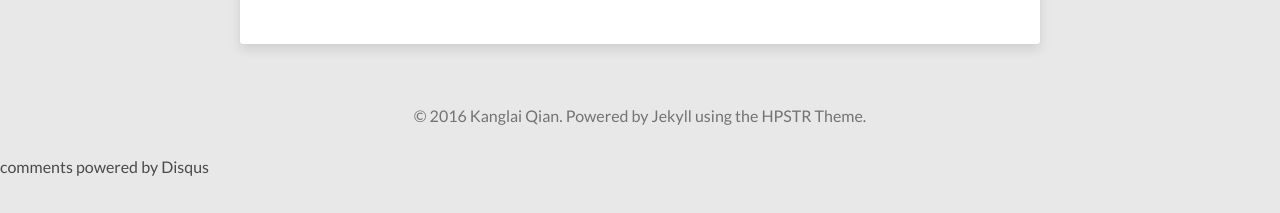
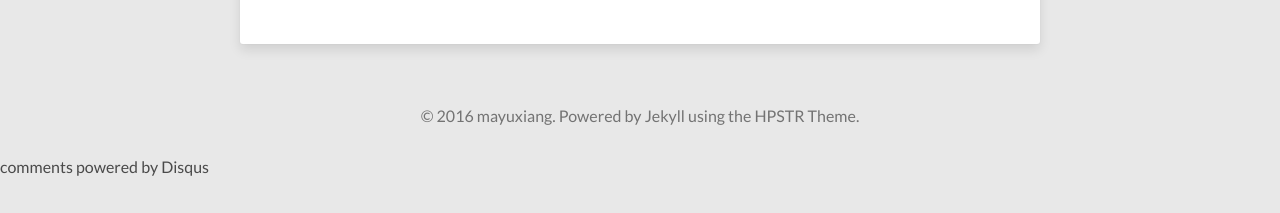
Before and after one commit to imayuxiang/imayuxiang.github.io, a Jekyll site: the page built from index.md, in a window 1280 px wide. Shown: the part 684-897 px from the top of the page. Built offline with Jekyll 4.4.1, drawn with Linux system fonts in a browser that asks for light colours; nearby versions of some CDN libraries; comment, search, counter and statistics services are not loaded.

Commit message:
2016.03.04

```diff
--- a/_config.yml
+++ b/_config.yml
@@ -5,25 +5,25 @@
 words_per_minute: 200
 # Your site's domain goes here (eg: //mmistakes.github.io, http://mademistakes.com, etc)
 # When testing locally leave blank or use http://localhost:4000
-url:              http://qiankanglai.me
+url:              http://imayuxiang.github.io
 
 # Owner/author information
 owner:
-  name:           Kanglai Qian
+  name:           mayuxiang
   avatar:         avatar.jpg
   bio:            "A game developer interested in rendering, with a focus on the Unity."
-  email:          qiankanglai@gmail.com
+  email:          mayuxiang@duma-ivy.com
   # Social networking links used in footer. Update and remove as you like.
   twitter:
   facebook:
-  github:         qiankanglai
+  github:         imayuxiang
   stackexchange:
   linkedin:       #kanglai-qian-1a95b223
   instagram:
   flickr:
   tumblr:
   weibo:          #diaobaolo
-  zhihu:          qian-kang-lai
+  zhihu:          imayuxiang
   # google plus id, include the '+', eg +mmistakes
   google_plus:
 
```
